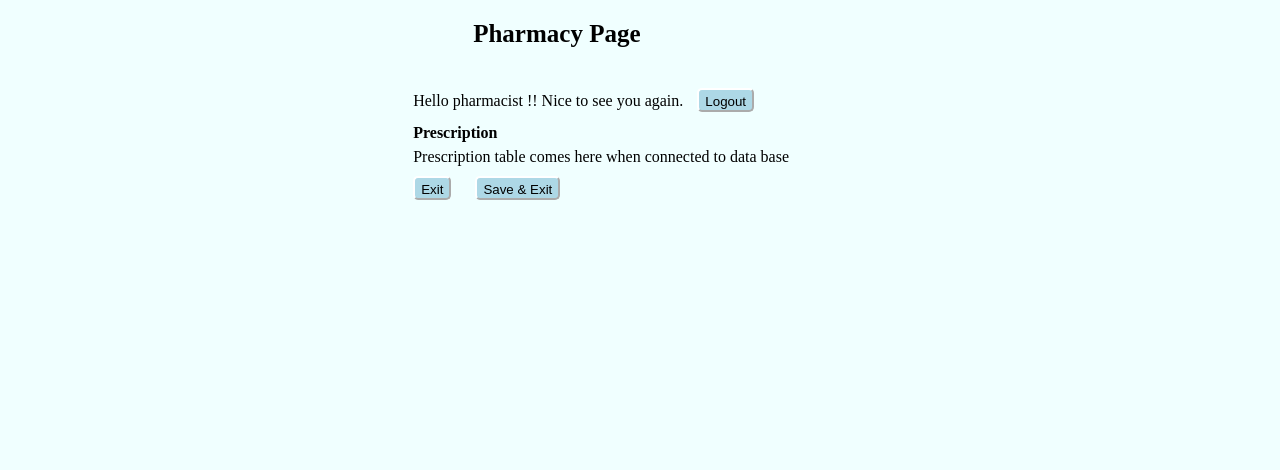
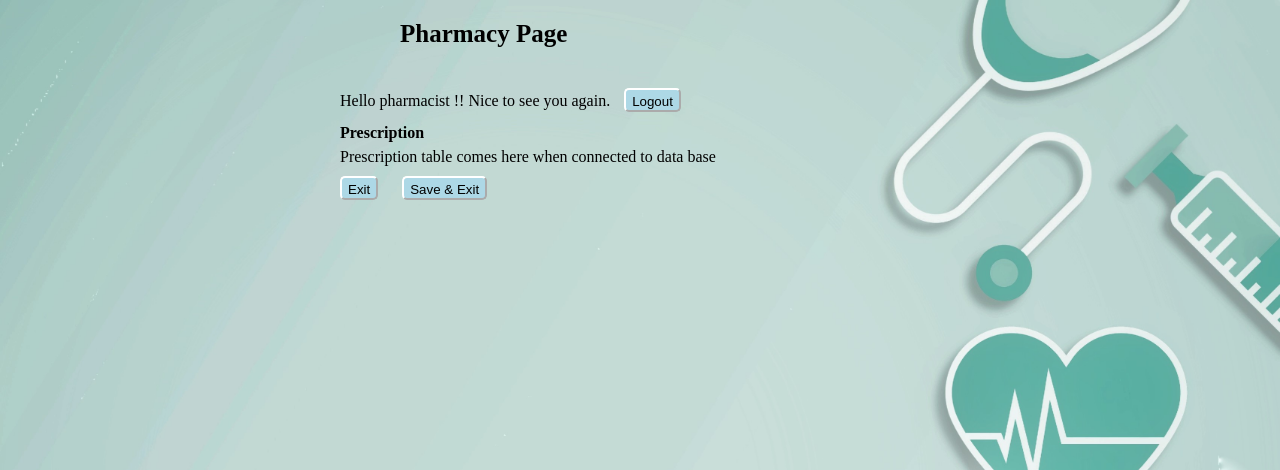
Before and after one commit to Akhi1210/Smart_Hospital, a PHP site: page /pharmacy_UI.php in a window 1280 px wide. Shown: the top 470 px of the page. Run offline with PHP 8.4, Linux system fonts and the light colour scheme.

Commit message:
Update pharmacy_UI.php

```diff
--- a/pharmacy_UI.php
+++ b/pharmacy_UI.php
@@ -1,4 +1,3 @@
-
 
 <!DOCTYPE html>
 <html lang="en">
@@ -11,7 +10,7 @@
     <link rel='stylesheet' href='styles_e_hospital.css'/>
 </head>
 <div class='title_pp'>Pharmacy Page</div>
-<body class='box_pp' style='padding-left:13%;background-color:azure;'>
+<body class='box_pp' style="background-image:url('/background_images/pharm_ui.jpeg');background-size: cover">
 
     <?php
 
```
